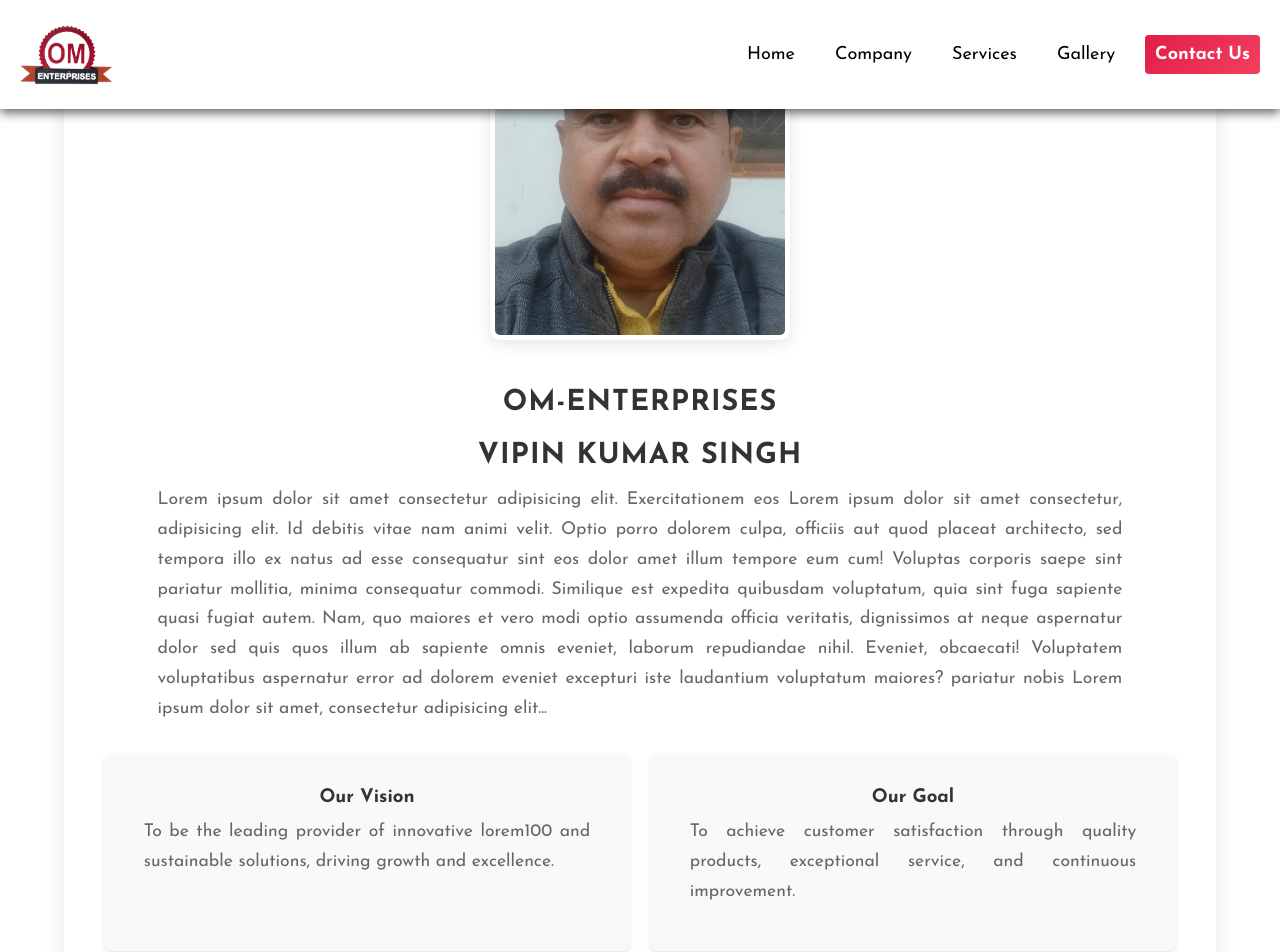
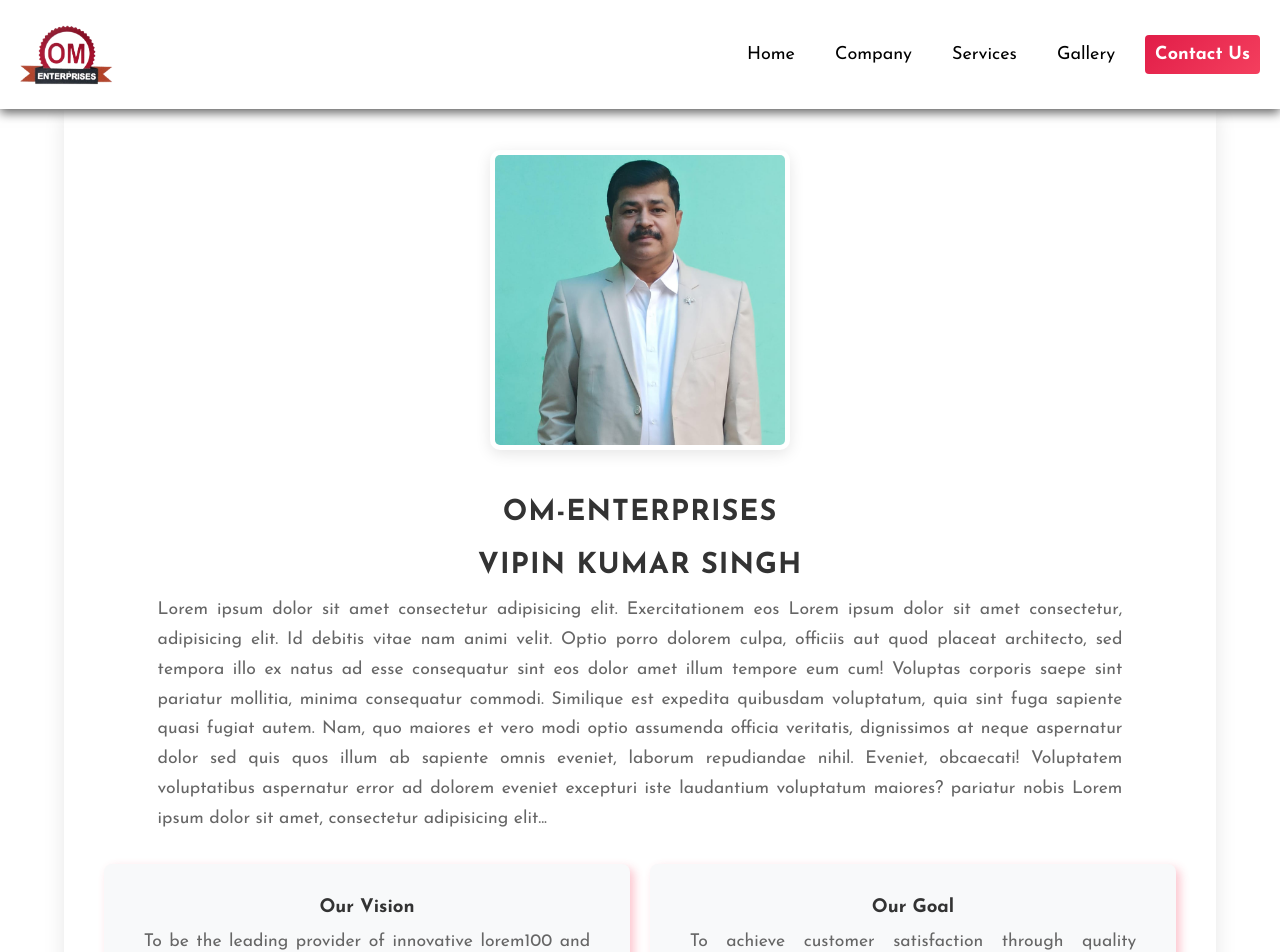
Before and after one commit to thakur7071/om-enterprises, a React (Vite) app: page /company in a window 1280 px wide. Shown: the top 952 px of the page. Built offline with nearby package versions, Linux system fonts and the light colour scheme.

Commit message:
Initial Commit

```diff
--- a/src/Components/Company/Company.css
+++ b/src/Components/Company/Company.css
@@ -2,7 +2,7 @@
 .company {
   text-align: center;
   padding: 40px;
-  margin: 0 auto;
+  margin:   110px auto;
   max-width: 1200px;
   width: 90%;
   box-shadow: 0 4px 20px rgba(0, 0, 0, 0.1);
@@ -54,7 +54,8 @@
   background: #f8f9fa;
   padding: 15px;
   border-radius: 8px;
-  box-shadow: 0 2px 4px rgba(0, 0, 0, 0.1);
+  box-shadow: 4px 4px 10px rgba(244, 63, 94, 0.3);
+
   flex: 1;
   min-width: 250px;
 }
--- a/src/Components/Company/Company.jsx
+++ b/src/Components/Company/Company.jsx
@@ -1,5 +1,5 @@
 import './Company.css';
-import main from '../Assets/mdimg.jpg';
+import main from '../Assets/companymain.jpg';
 
 const Company = () => {
   return (
```
Also changed, not shown: src/Components/Assets/companymain.jpg (added), src/Components/Assets/mdimg.jpg (deleted).
